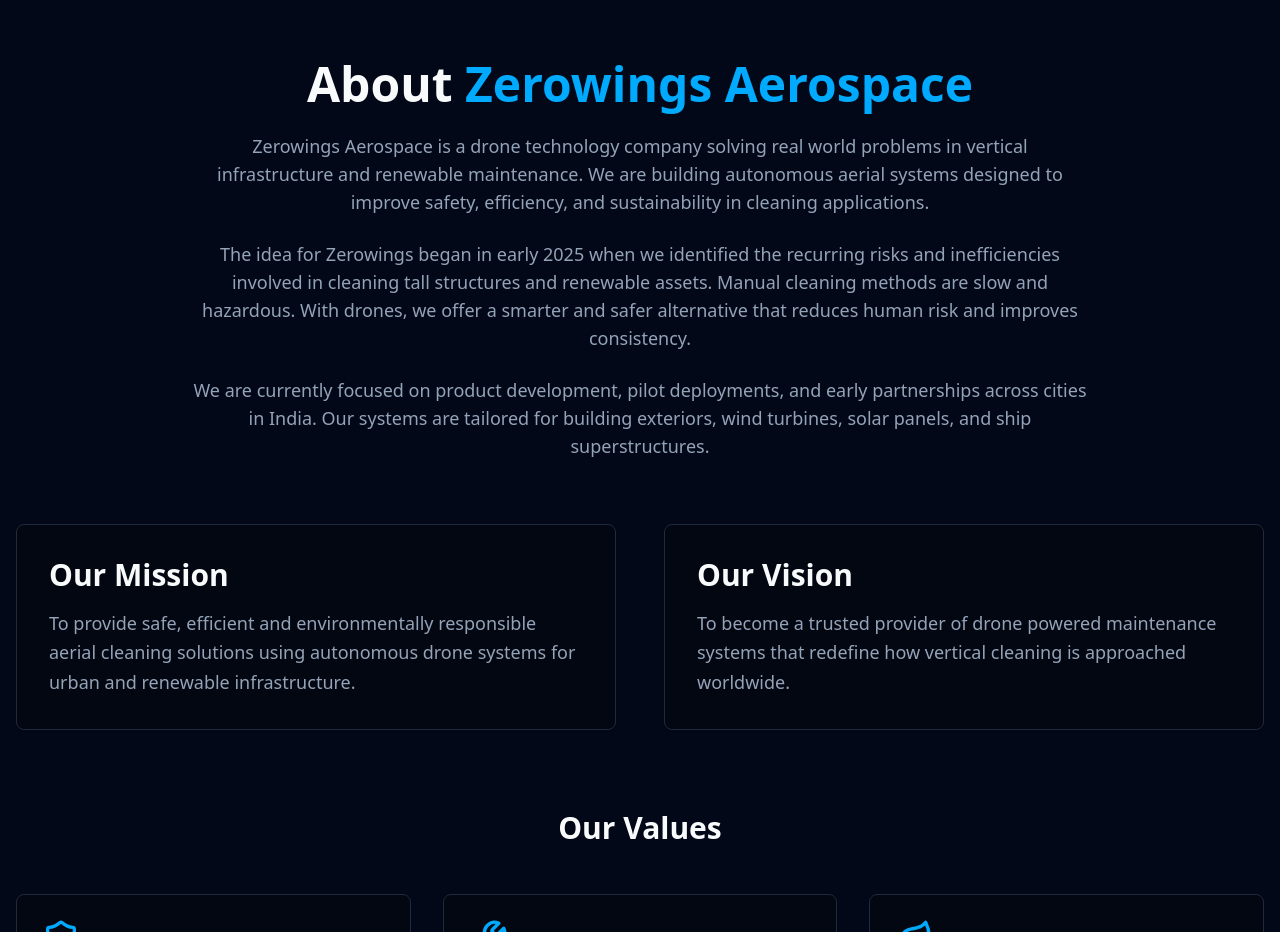
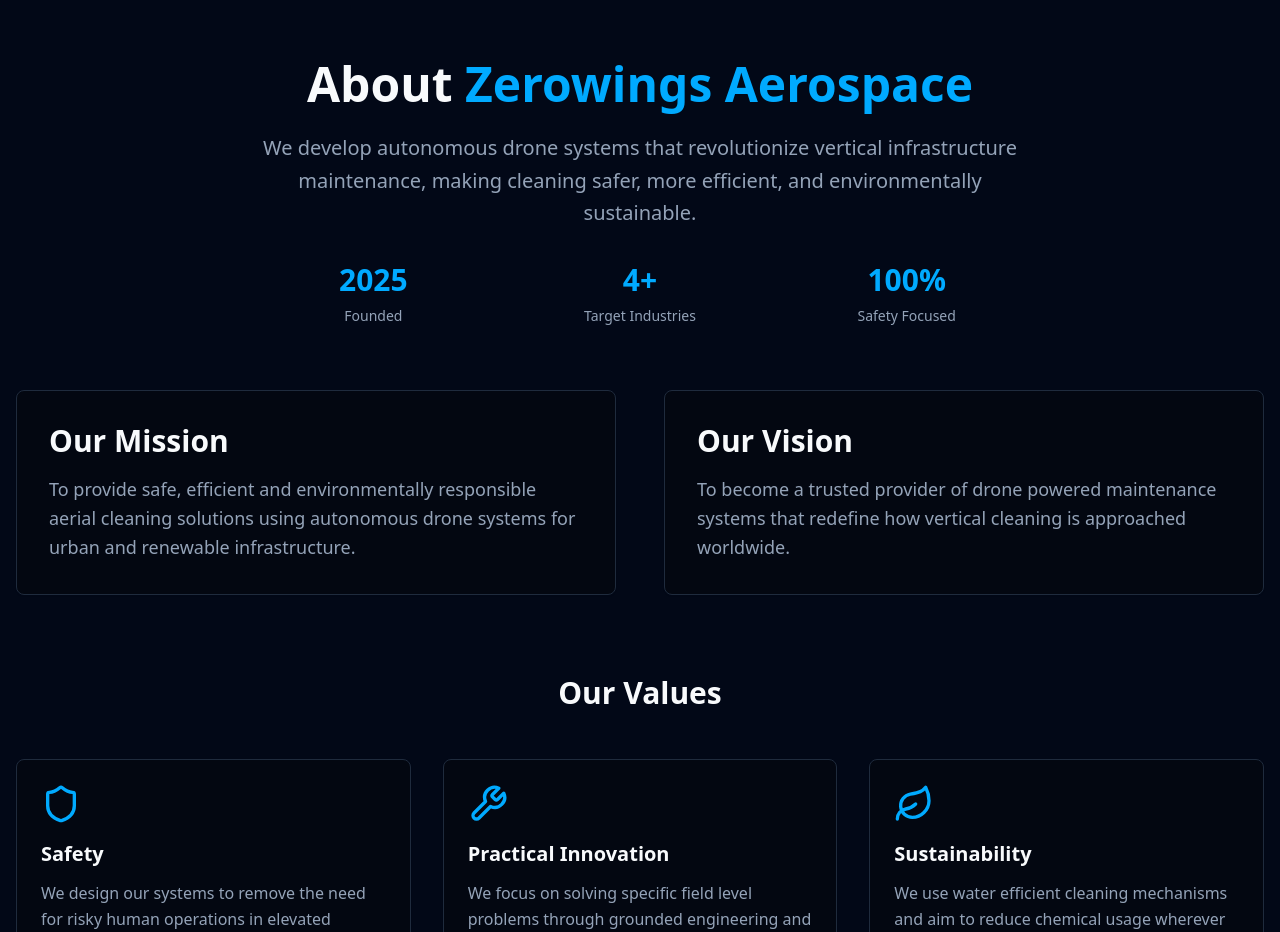
Before and after one commit to narenkarthick90/zerowings-aerospace, a React (Vite) app: page / in a window 1280 px wide. Shown: the part 820-1752 px from the top of the page. Built offline with nearby package versions, Linux system fonts and the light colour scheme.

Commit message:
Refactor About Section
Reduce content and improve structure of the About Zerowings Aerospace section for better visual appeal and readability.

```diff
--- a/src/components/AboutSection.tsx
+++ b/src/components/AboutSection.tsx
@@ -38,16 +38,25 @@ const AboutSection = () => {
           <h2 className="text-4xl md:text-5xl font-bold text-foreground mb-6">
             About <span className="text-primary">Zerowings Aerospace</span>
           </h2>
-          <div className="max-w-4xl mx-auto space-y-6 text-lg text-muted-foreground">
-            <p>
-              Zerowings Aerospace is a drone technology company solving real world problems in vertical infrastructure and renewable maintenance. We are building autonomous aerial systems designed to improve safety, efficiency, and sustainability in cleaning applications.
+          <div className="max-w-3xl mx-auto">
+            <p className="text-xl text-muted-foreground leading-relaxed mb-8">
+              We develop autonomous drone systems that revolutionize vertical infrastructure maintenance,
+              making cleaning safer, more efficient, and environmentally sustainable.
             </p>
-            <p>
-              The idea for Zerowings began in early 2025 when we identified the recurring risks and inefficiencies involved in cleaning tall structures and renewable assets. Manual cleaning methods are slow and hazardous. With drones, we offer a smarter and safer alternative that reduces human risk and improves consistency.
-            </p>
-            <p>
-              We are currently focused on product development, pilot deployments, and early partnerships across cities in India. Our systems are tailored for building exteriors, wind turbines, solar panels, and ship superstructures.
-            </p>
+            <div className="grid md:grid-cols-3 gap-8 text-center">
+              <div className="space-y-2">
+                <div className="text-3xl font-bold text-primary">2025</div>
+                <p className="text-sm text-muted-foreground">Founded</p>
+              </div>
+              <div className="space-y-2">
+                <div className="text-3xl font-bold text-primary">4+</div>
+                <p className="text-sm text-muted-foreground">Target Industries</p>
+              </div>
+              <div className="space-y-2">
+                <div className="text-3xl font-bold text-primary">100%</div>
+                <p className="text-sm text-muted-foreground">Safety Focused</p>
+              </div>
+            </div>
           </div>
         </div>
 
```
